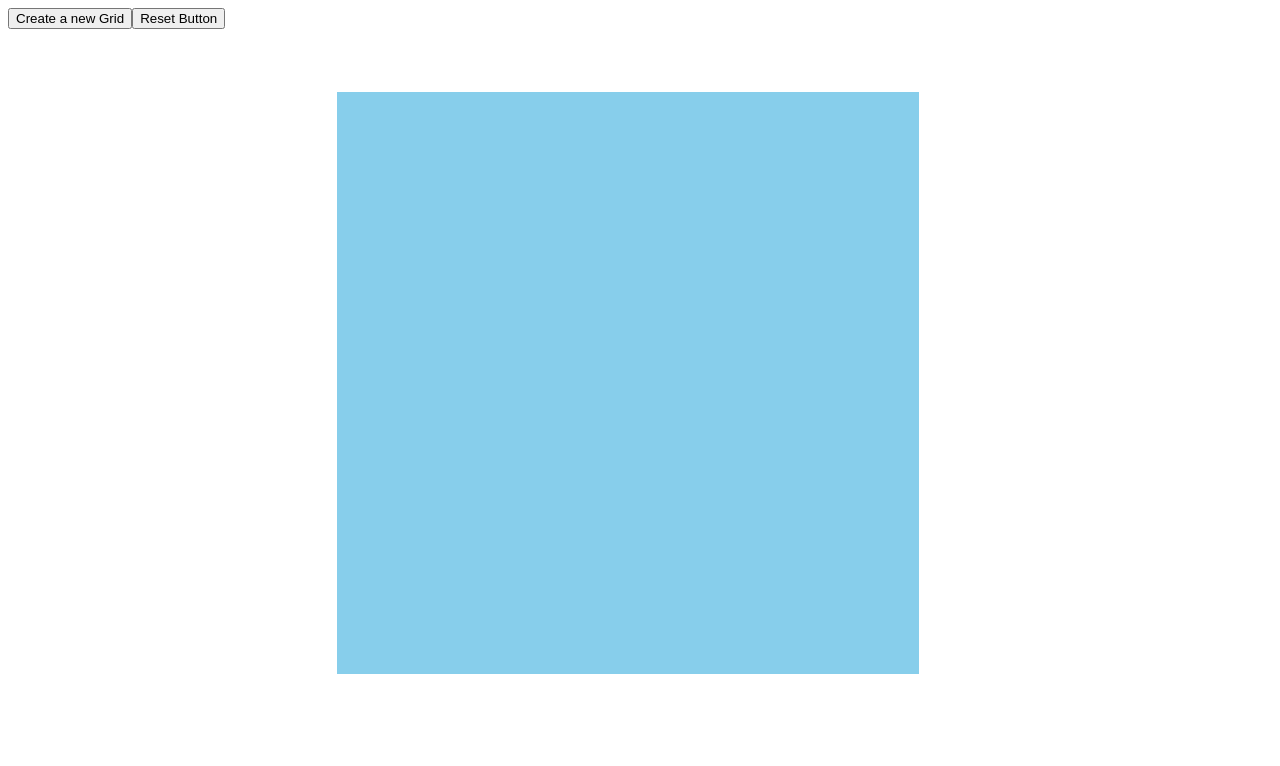
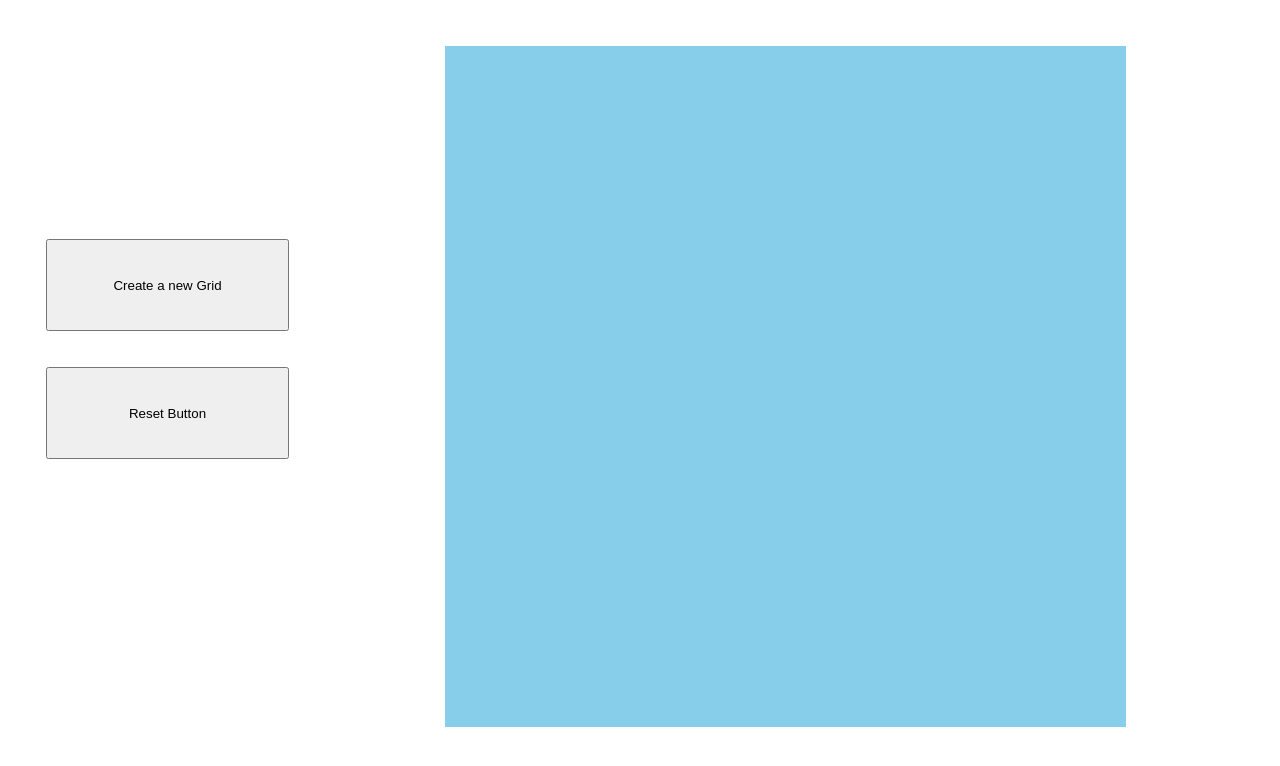
Before and after one commit to kodingkin/Etch-a-Sketch, a plain HTML site: page index.html in a window 1280 px wide. Drawn offline with Linux system fonts and the light colour scheme.

Commit message:
add some css on the button

```diff
--- a/index.html
+++ b/index.html
@@ -7,6 +7,7 @@
     <link rel="stylesheet" href="style.css">
 </head>
 <body>
+    <div id="button_container"></div>
     <div id="grid_container"></div>
     <script src="script.js" ></script>
 </body>
--- a/script.js
+++ b/script.js
@@ -1,6 +1,6 @@
 // get the container from the itml
-const body = document.querySelector("body");
 const gridContainer = document.querySelector("#grid_container");
+const buttonContainer = document.querySelector("#button_container");
 gridContainer.style.width = "100%";
 
 let sideLength = 16;
@@ -10,12 +10,15 @@ const createGrids = function(sideLength) {
         const container = document.createElement("div");
         container.classList.add("container");
         container.style.display = "flex";
-        container.style.width = "48%";
+        container.style.width = "70%";
         container.style.flexDirection = "row";
 
         for (let g = 0; g < sideLength; g++) {
             // create the grid
             const grid = document.createElement("div");
+            const gridWidth = 100/sideLength;
+            const gridWidthString = gridWidth.toString() + "%";
+            console.log(gridWidthString);
 
             // add the classes for gird
             grid.classList.add("grid");
@@ -26,8 +29,8 @@ const createGrids = function(sideLength) {
             grid.classList.add(gridrow);
 
             // style for grid
-            grid.style.width = "6%";
-            grid.style.paddingTop = "6%";
+            grid.style.width = gridWidthString;
+            grid.style.paddingTop = gridWidthString;
             grid.style.backgroundColor = "skyblue";
             grid.style.flexShrink = "0";
             grid.addEventListener("mouseover", function (event) {
@@ -46,10 +49,10 @@ createGrids(sideLength);
 const createGridButton = document.createElement("button");
 createGridButton.innerText = "Create a new Grid"
 createGridButton.addEventListener("click", function () {
-    const input = prompt("Please input the resolution of the drawing pad");
+    const input = prompt("Please input the resolution of the drawing pad (1-100)");
     const sideLength = parseInt(input);
-    if (sideLength === null || isNaN(sideLength)) {
-        alert("plese enter a number")
+    if (sideLength === null || isNaN(sideLength) || sideLength > 100 || sideLength <= 0) {
+        alert("plese enter a number between 1-100")
         return;
     }
     const containers = document.querySelectorAll(".container");
@@ -58,7 +61,7 @@ createGridButton.addEventListener("click", function () {
     })
     createGrids(sideLength);
 })
-document.body.insertBefore(createGridButton, gridContainer)
+buttonContainer.appendChild(createGridButton);
 
 // create reset button
 const resetButton = document.createElement("button");
@@ -69,4 +72,4 @@ resetButton.addEventListener("click", function () {
         grid.style.backgroundColor = "skyblue";
     });
 })
-document.body.insertBefore(resetButton, gridContainer)
+buttonContainer.appendChild(resetButton);
--- a/style.css
+++ b/style.css
@@ -1,8 +1,30 @@
+body {
+    display: flex;
+    flex-direction: row;
+    gap: 10px;
+    align-items: center;
+}
+
+button {
+    width: 100%;
+    padding: 15%;
+    margin-bottom: 15%;
+}
+
 #grid_container {
     display: flex;
-    width: 100%;
+    width: 80%;
     flex-wrap: wrap;
     flex-direction: column;
     align-items: center;
-    margin-top: 5%;
+    margin-top: 3%;
 }
+
+#button_container {
+    width: 25%;
+    display: flex;
+    flex-direction: column;
+    justify-content: center;
+    margin-left: 3%;
+
+}
```
